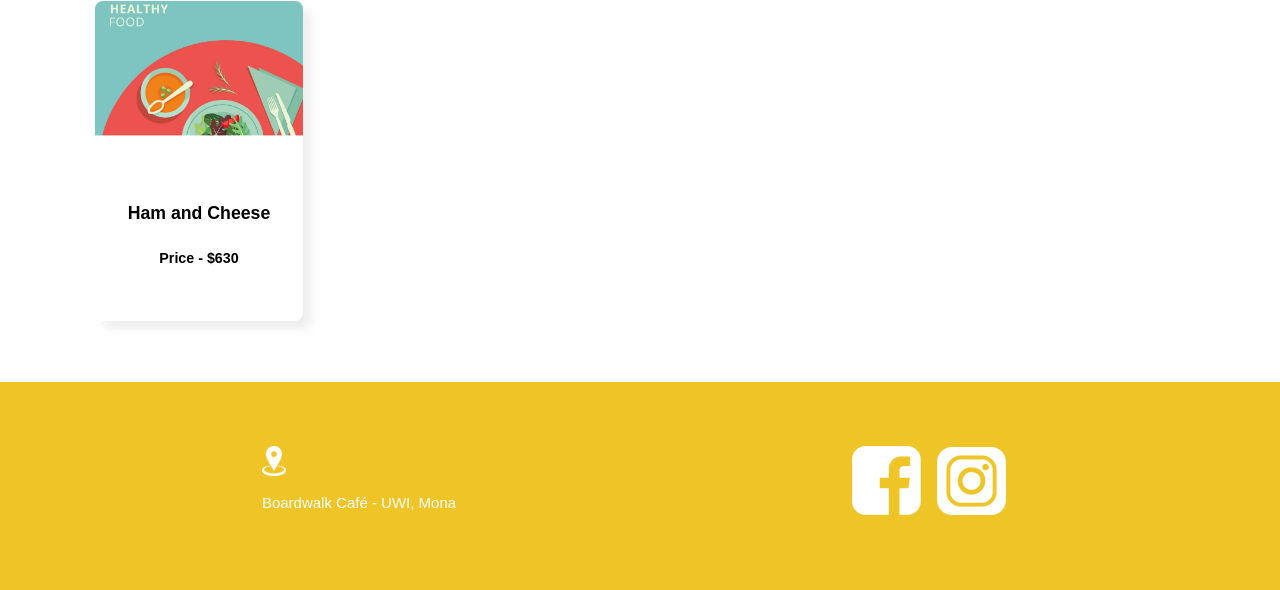
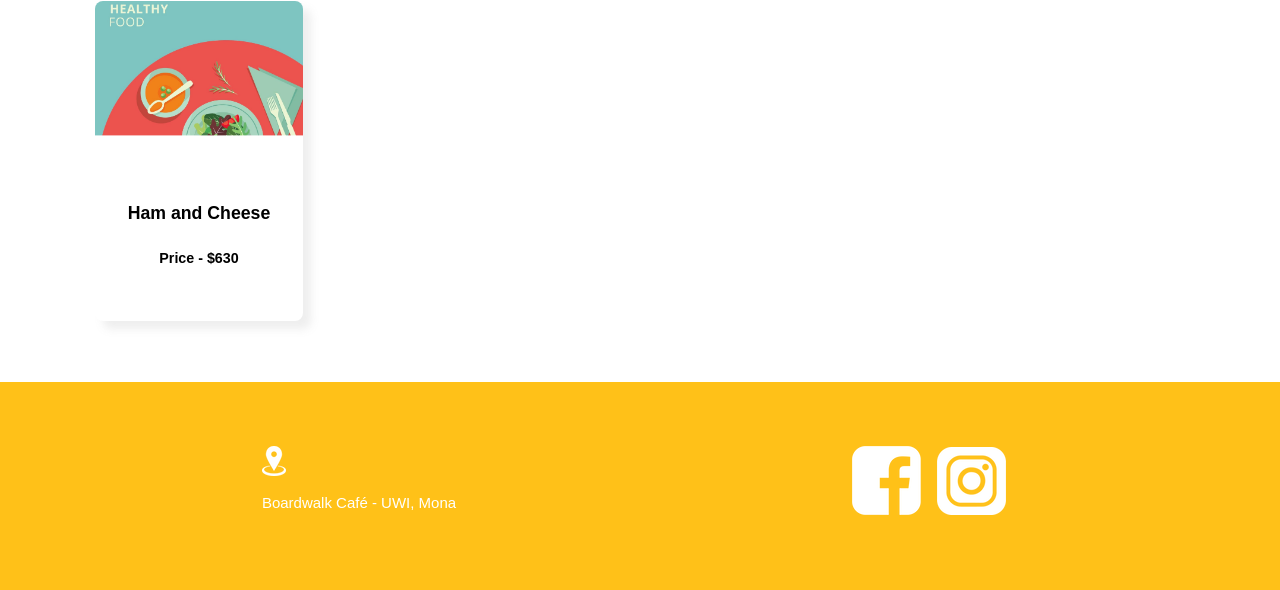
Before and after one commit to BrionyFrater/comp2140-boardwalk, a PHP site: page / in a window 1280 px wide. Shown: the part 3894-4484 px from the top of the page. Run offline with PHP 8.4, Linux system fonts and the light colour scheme; data comes from the database, SQL or seed files in the repository.

Commit message:
updated css a little more

```diff
--- a/index.css
+++ b/index.css
@@ -145,7 +145,7 @@ h2{
 }
 
 footer{
-    background-color: rgb(239, 196, 39);
+    background-color: rgb(255, 193, 24);
     padding: 5%;
 
     display: flex;
```
Also changed, not shown: 1 other file.
